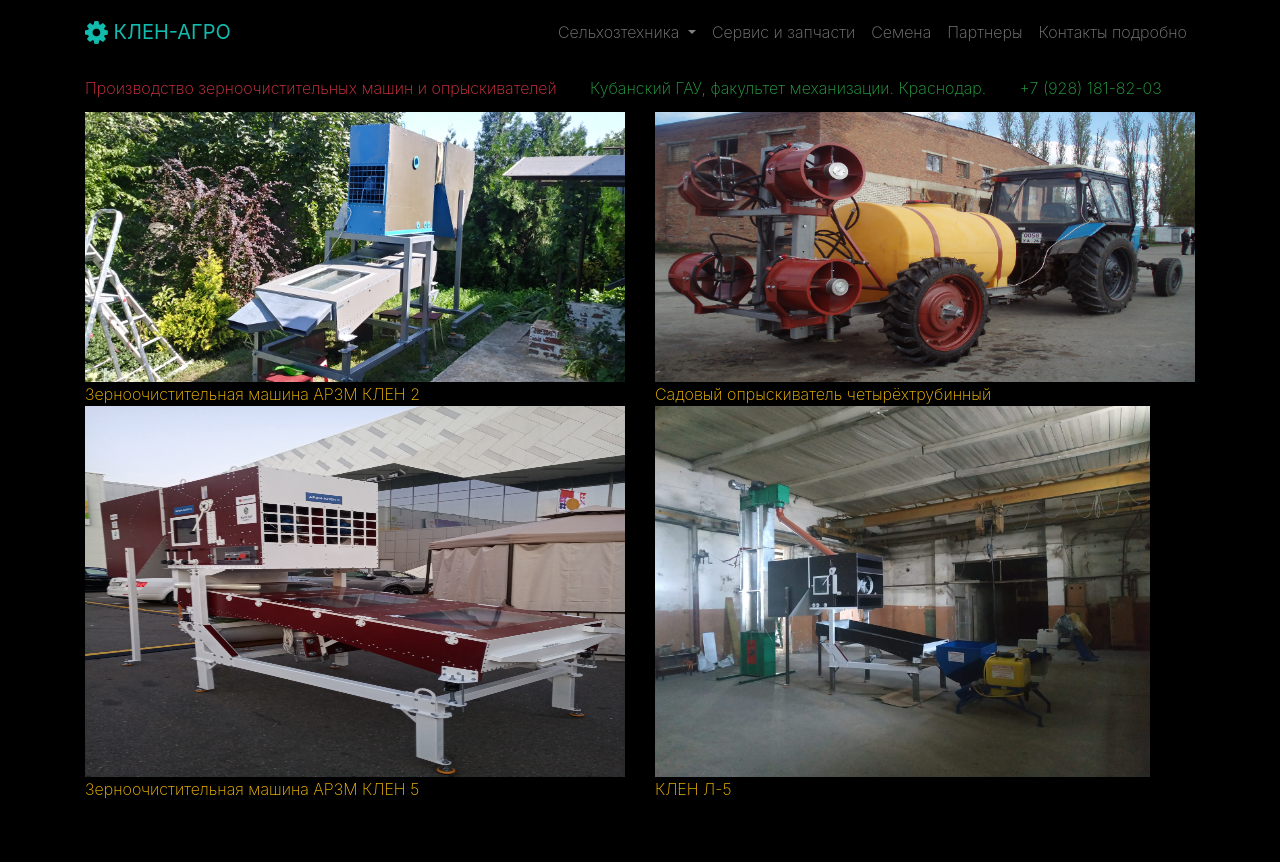
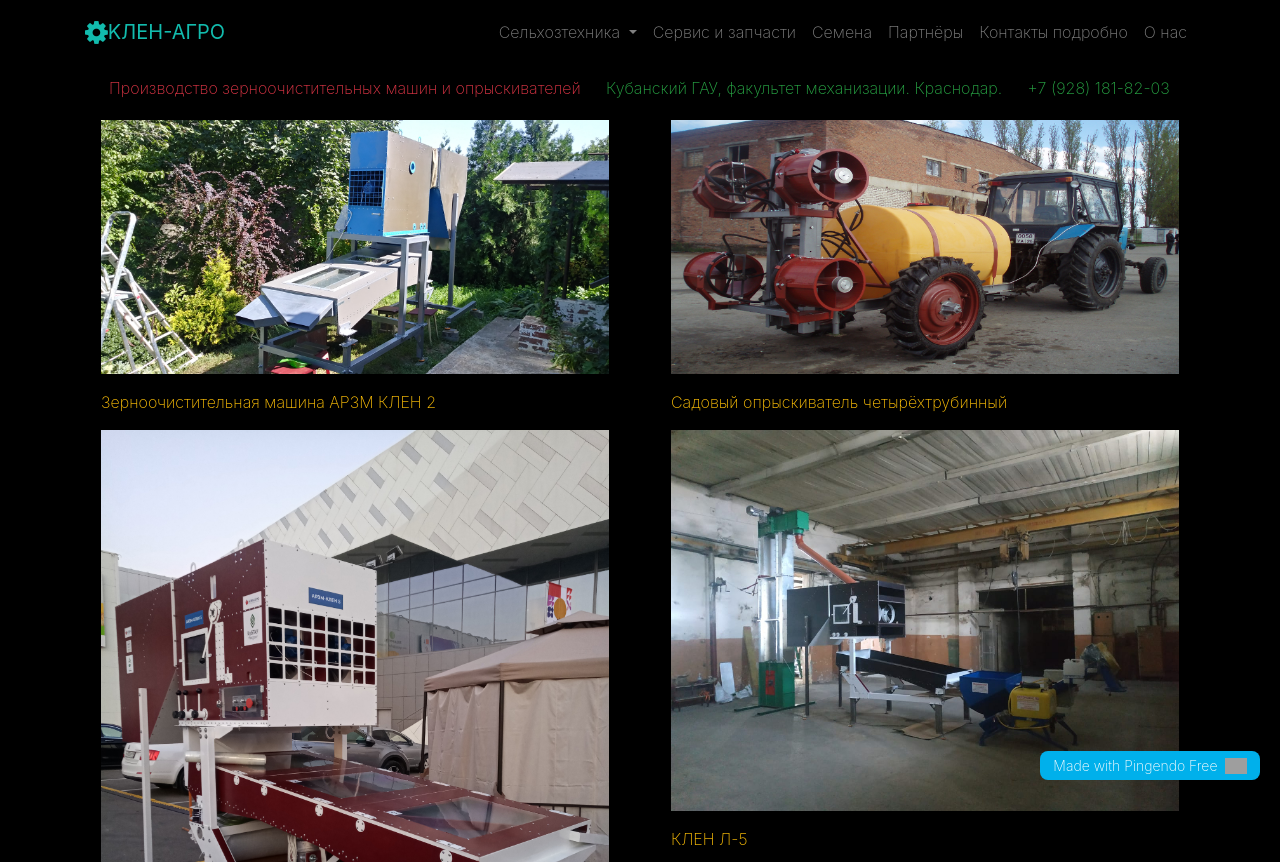
Before and after one commit to velomirror/klenagro, a plain HTML site: page index.html in a window 1280 px wide. Shown: the top 862 px of the page. Drawn offline with nearby package versions, Linux system fonts and the light colour scheme; grey boxes are pictures that could not be loaded.

Commit message:
Add files via upload

```diff
--- a/index.html
+++ b/index.html
@@ -10,21 +10,22 @@
 
 <body>
   <nav class="navbar navbar-expand-md navbar-dark">
-    <div class="container"> <a class="navbar-brand text-primary" href="#">
-        <i class="fa d-inline fa-lg fa-cog"></i>
-        <b>КЛЕН-АГРО</b>
-      </a> <button class="navbar-toggler navbar-toggler-right border-0" type="button" data-toggle="collapse" data-target="#navbar4" style="">
+    <div class="container"> <a class="navbar-brand text-primary" href="blank.html">
+        <i class="fa d-inline fa-lg fa-cog"></i><b>KЛЕН-АГРО</b>
+      </a>
+      <button class="navbar-toggler navbar-toggler-right border-0" type="button" data-toggle="collapse" data-target="#navbar4" style="">
         <span class="navbar-toggler-icon"></span>
       </button>
       <div class="collapse navbar-collapse" id="navbar4" style="">
         <ul class="navbar-nav ml-auto">
-          <li class="nav-item dropdown"> <a class="nav-link dropdown-toggle" href="http://example.com" aria-expanded="false" aria-haspopup="true" data-toggle="dropdown" id="navbarDropdownMenuLink"> Сельхозтехника </a>
-            <div class="dropdown-menu" aria-labelledby="navbarDropdownMenuLink"> <a class="dropdown-item" href="#">Зерноочистительные машины АРЗМ-КЛЕН</a> <a class="dropdown-item" href="#">Садовые опрыскиватели</a> </div>
+          <li class="nav-item dropdown"> <a class="nav-link dropdown-toggle" href="#" aria-expanded="false" aria-haspopup="true" data-toggle="dropdown" id="navbarDropdownMenuLink"> Сельхозтехника </a>
+            <div class="dropdown-menu bg-dark" aria-labelledby="navbarDropdownMenuLink"> <a class="dropdown-item text-muted" href="arzm.html">Зерноочистительные машины АРЗМ-КЛЕН</a> <a class="dropdown-item text-muted" href="sad.html">Садовые опрыскиватели</a> </div>
           </li>
-          <li class="nav-item"> <a class="nav-link" href="#">Сервис и запчасти</a> </li>
-          <li class="nav-item"> <a class="nav-link" href="#">Семена</a> </li>
-          <li class="nav-item"> <a class="nav-link" href="#">Партнеры</a> </li>
-          <li class="nav-item"><a class="nav-link" href="#">Контакты подробно</a></li>
+          <li class="nav-item"> <a class="nav-link" href="servisizapchasti.html">Сервис и запчасти</a> </li>
+          <li class="nav-item"> <a class="nav-link" href="semena.html">Семена</a> </li>
+          <li class="nav-item"> <a class="nav-link" href="partneri.html">Партнёры</a> </li>
+          <li class="nav-item"><a class="nav-link" href="kontaktipodrobno.html">Контакты подробно</a></li>
+          <li class="nav-item"><a class="nav-link" href="about.html">О нас</a></li>
         </ul>
       </div>
     </div>
@@ -32,7 +33,7 @@
   <nav class="navbar navbar-inverse">
     <div class="container">
       <ul class="nav navbar-nav mr-auto">
-        <li class="nav-item text-danger">Производство зерноочистительных машин и опрыскивателей</li>
+        <li class="nav-item text-danger ml-3">Производство зерноочистительных машин и опрыскивателей</li>
       </ul>
       <ul class="nav navbar-nav mr-auto">
         <li class="nav-item text-success">Кубанский ГАУ, факультет механизации. Краснодар.</li>
@@ -44,24 +45,32 @@
   </nav>
   <div class="container">
     <div class="row">
-      <div class="col-md-6"><img class="img-fluid d-block" src="../../../АРЗМ КЛЕН 2.png">
-        <footer class="text-warning">Зерноочистительная машина АРЗМ КЛЕН 2</footer>
+      <div class="col-md-6"><a class="nav-link" href="arzm.html#2"><img class="img-fluid" src="АРЗМ КЛЕН 2.png"></a>
+        <a class="nav-link" href="arzm.html">
+          <footer class="text-warning">Зерноочистительная машина АРЗМ КЛЕН 2</footer>
+        </a>
       </div>
-      <div class="col-md-6"><img class="d-block img-fluid" src="../../../опрыскиватель 4.png">
-        <footer class="text-warning">Садовый опрыскиватель четырёхтрубинный</footer>
+      <div class="col-md-6"><a class="nav-link" href="sad.html"><img class="img-fluid" src="опрыскиватель 4.png"></a>
+        <a class="nav-link" href="arzm.html">
+          <footer class="text-warning">Садовый опрыскиватель четырёхтрубинный</footer>
+        </a>
       </div>
-      <div class="col-md-6"><img class="img-fluid d-block h-50 w-100" src="../../../АРЗМ КЛЕН 5.png">
-        <footer class="text-warning">Зерноочистительная машина АРЗМ КЛЕН 5</footer>
+      <div class="col-md-6"><a class="nav-link" href="arzm.html#5"><img class="img-fluid" src="АРЗМ КЛЕН 5.png"></a>
+        <a class="nav-link" href="arzm.html">
+          <div class="caption clearfix text-warning">Зерноочистительная машина АРЗМ КЛЕН 5</div>
+        </a>
       </div>
-      <div class="col-md-6"><img class="d-block img-fluid h-50" src="../../../КЛЕН Л-5.jpeg">
-        <footer class="text-warning">КЛЕН Л-5</footer>
+      <div class="col-md-6"><a class="nav-link" href="klen.html"><img class="img-fluid" src="КЛЕН Л-5.jpeg"></a>
+        <a class="nav-link" href="arzm.html">
+          <footer class="text-warning">КЛЕН Л-5</footer>
+        </a>
       </div>
     </div>
   </div>
   <script src="https://code.jquery.com/jquery-3.3.1.slim.min.js" integrity="sha384-q8i/X+965DzO0rT7abK41JStQIAqVgRVzpbzo5smXKp4YfRvH+8abtTE1Pi6jizo" crossorigin="anonymous"></script>
   <script src="https://cdnjs.cloudflare.com/ajax/libs/popper.js/1.14.3/umd/popper.min.js" integrity="sha384-ZMP7rVo3mIykV+2+9J3UJ46jBk0WLaUAdn689aCwoqbBJiSnjAK/l8WvCWPIPm49" crossorigin="anonymous"></script>
   <script src="https://stackpath.bootstrapcdn.com/bootstrap/4.3.1/js/bootstrap.min.js" integrity="sha384-JjSmVgyd0p3pXB1rRibZUAYoIIy6OrQ6VrjIEaFf/nJGzIxFDsf4x0xIM+B07jRM" crossorigin="anonymous"></script>
-
+  <pingendo onclick="window.open('https://pingendo.com/', '_blank')" style="cursor:pointer;position: fixed;bottom: 20px;right:20px;padding:4px;background-color: #00b0eb;border-radius: 8px; width:220px;display:flex;flex-direction:row;align-items:center;justify-content:center;font-size:14px;color:white">Made with Pingendo Free&nbsp;&nbsp;<img src="https://pingendo.com/site-assets/Pingendo_logo_big.png" class="d-block" alt="Pingendo logo" height="16"></pingendo>
 </body>
 
 </html>
```
